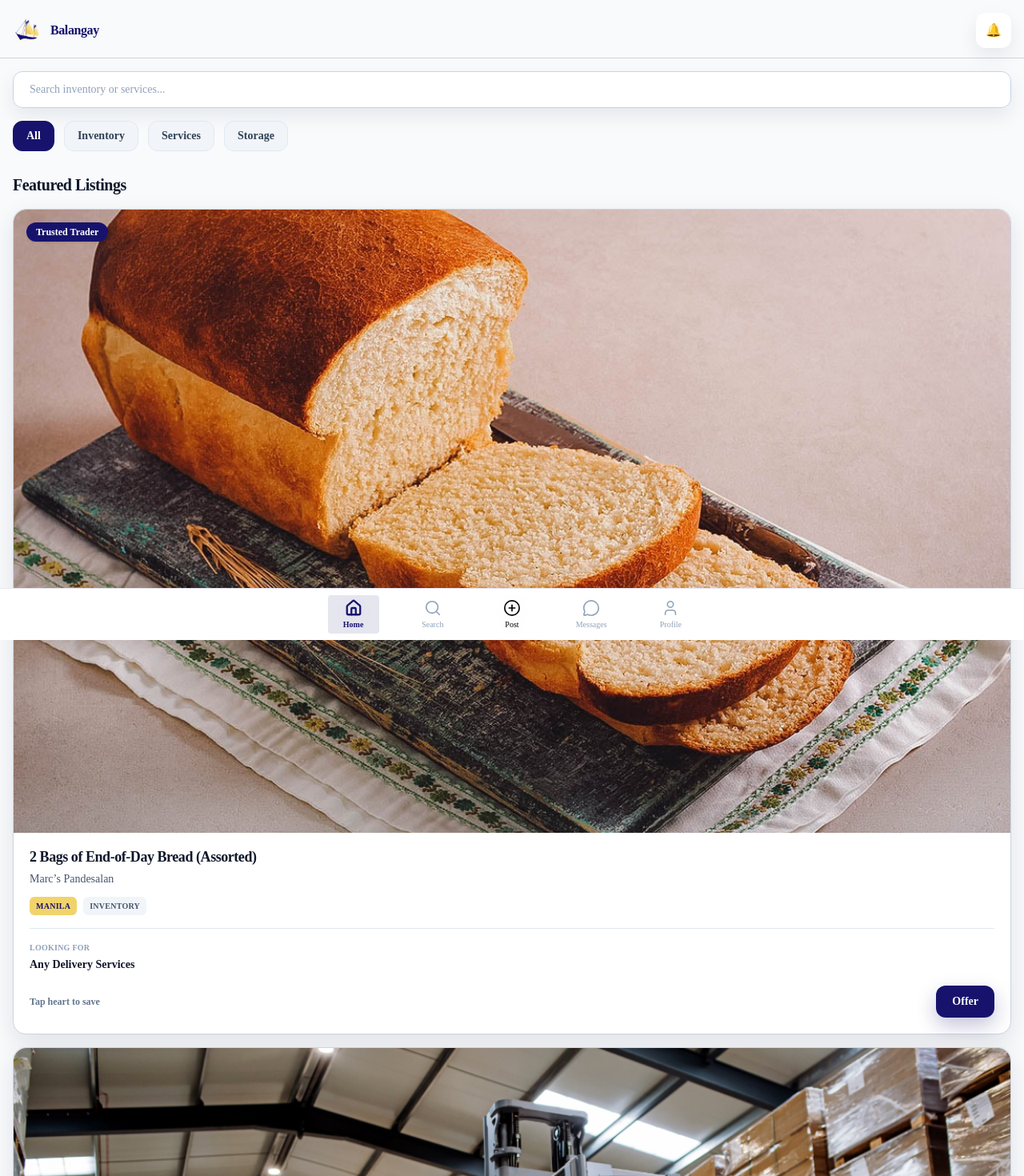
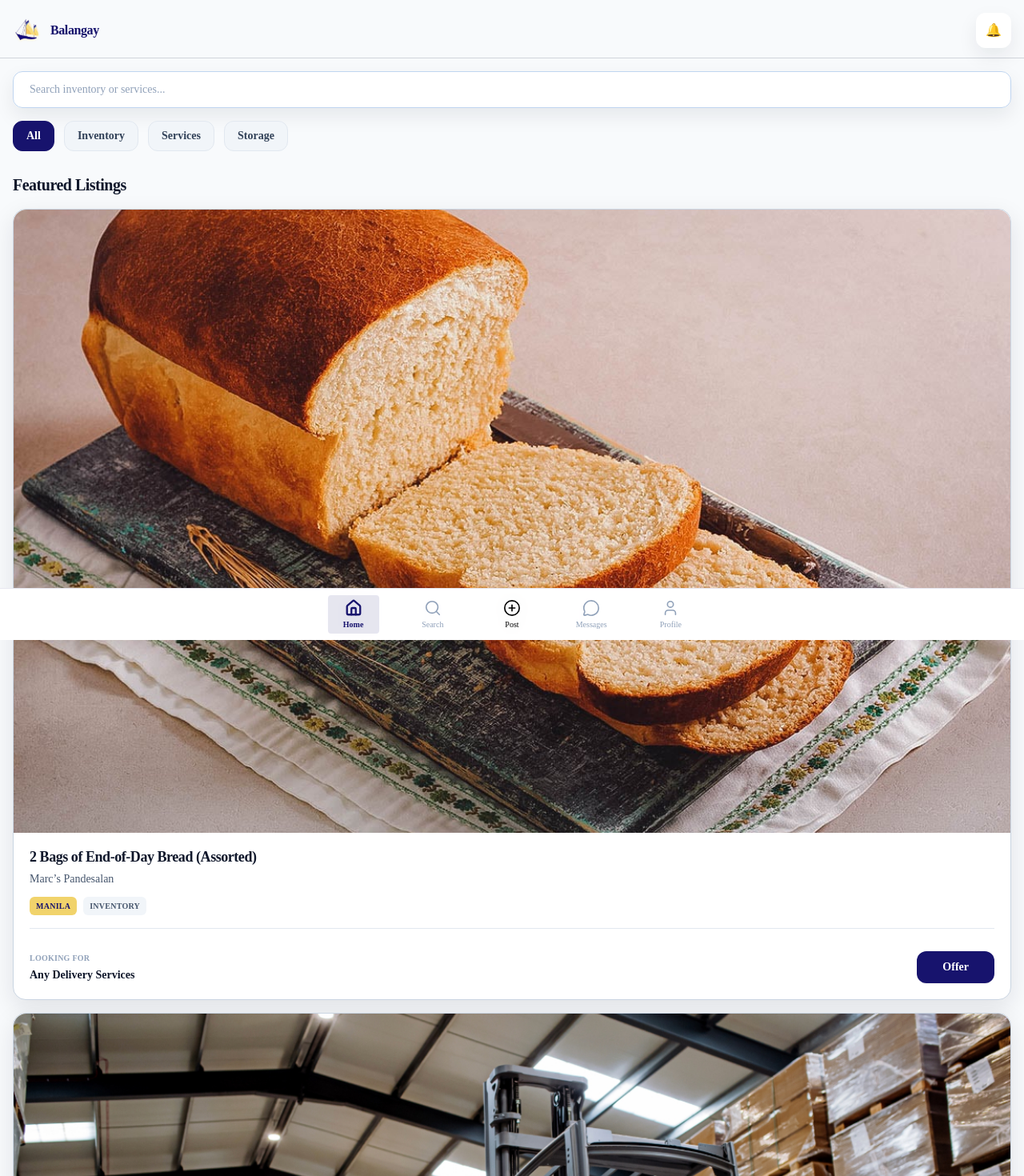
Before and after one commit to CoderTofu/Balangay-Portal, a Next.js app: page /home in a window 1280 px wide. Shown: the top 1470 px of the page at 80% size. Built offline with nearby package versions, Linux system fonts and the light colour scheme; a web font is replaced by a local one.

Commit message:
various ui fix

```diff
--- a/app/profile/page.tsx
+++ b/app/profile/page.tsx
@@ -6,7 +6,6 @@ import TopBar from "@/components/layout/TopBar";
 import BottomNav from "@/components/layout/BottomNav";
 import Button from "@/components/forms/Buttons";
 import StarRating from "@/components/posts/StarRating";
-import Modal from "@/components/ui/Modal";
 
 type UserProfile = {
   id: string;
@@ -60,11 +59,14 @@ export default function Profile() {
       if (!userId) return;
       setLoadingUser(true);
       try {
-        const res = await fetch("http://localhost:8080/api/users/get-user-by-id", {
-          method: "POST",
-          headers: { "Content-Type": "application/json" },
-          body: JSON.stringify({ id: userId }),
-        });
+        const res = await fetch(
+          "http://localhost:8080/api/users/get-user-by-id",
+          {
+            method: "POST",
+            headers: { "Content-Type": "application/json" },
+            body: JSON.stringify({ id: userId }),
+          },
+        );
         const data = (await res.json()) as UserProfile;
         setUser(data);
       } catch {
@@ -128,7 +130,9 @@ export default function Profile() {
                   type="button"
                   onClick={() => {
                     if (user?.location) {
-                      navigator.clipboard?.writeText(user.location).catch(() => {});
+                      navigator.clipboard
+                        ?.writeText(user.location)
+                        .catch(() => {});
                     }
                   }}
                   className="cursor-pointer rounded-md bg-[#F1D36B] px-2 py-1 text-[10px] font-extrabold tracking-wide text-[#17136D] transition hover:brightness-95 active:scale-[0.99]"
@@ -137,7 +141,10 @@ export default function Profile() {
                   {(user?.location || "—").toUpperCase()}
                 </button>
                 <span className="rounded-md bg-slate-100 px-2 py-1 text-[10px] font-extrabold tracking-wide text-slate-600">
-                  {(user?.type === "business" ? "BUSINESS" : "INDIVIDUAL").toUpperCase()}
+                  {(user?.type === "business"
+                    ? "BUSINESS"
+                    : "INDIVIDUAL"
+                  ).toUpperCase()}
                 </span>
               </div>
             </div>
@@ -199,8 +206,9 @@ export default function Profile() {
                 const primaryOffer = barter.offers?.[0];
                 const title = primaryOffer?.name ?? "Barter Offer";
                 const subtitle = user?.location ?? "—";
-                const imageSrc =
-                  primaryOffer?.image_url ? `/uploads/${primaryOffer.image_url}` : null;
+                const imageSrc = primaryOffer?.image_url
+                  ? `/uploads/${primaryOffer.image_url}`
+                  : null;
 
                 return (
                   <div
@@ -210,8 +218,8 @@ export default function Profile() {
                     <div className="flex gap-4">
                       <button
                         type="button"
-                        onClick={() => setSelectedBarter(barter)}
-                        className="group relative h-16 w-20 overflow-hidden rounded-xl bg-slate-100 ring-1 ring-slate-200 transition focus:outline-none focus:ring-2 focus:ring-[#17136D]/20"
+                        onClick={() => {}}
+                        className="group relative h-37.5 w-37.5 overflow-hidden rounded-xl bg-slate-100 ring-1 ring-slate-200 transition focus:outline-none focus:ring-2 focus:ring-[#17136D]/20"
                         aria-label="View barter details"
                       >
                         {imageSrc ? (
@@ -234,20 +242,19 @@ export default function Profile() {
                           onClick={() => setSelectedBarter(barter)}
                           className="block w-full cursor-pointer text-left"
                         >
-                          <div className="truncate text-sm font-extrabold tracking-tight text-slate-900">
+                          <div className="truncate text-xl capitalize font-extrabold tracking-tight text-slate-900">
                             {title}
                           </div>
-                          <div className="mt-0.5 text-xs font-semibold text-slate-500">
+                          <div className="mt-0.5 text-md font-semibold text-slate-500">
                             {subtitle}
                           </div>
                         </button>
 
                         <div className="mt-3">
                           <Button
-                            text="OFFER"
+                            text="VIEW OFFER"
                             variant="primary"
-                            className="mt-0 rounded-xl py-3 text-sm shadow-[0_10px_25px_rgba(23,19,109,0.18)] hover:bg-[#100b56]"
-                            clickEvent={() => setSelectedBarter(barter)}
+                            clickEvent={() => {}}
                           />
                         </div>
                       </div>
@@ -261,67 +268,6 @@ export default function Profile() {
       </div>
 
       <BottomNav />
-
-      <Modal
-        open={selectedBarter !== null}
-        title="Make an offer"
-        description="Quick preview of this open barter. (Hook up your offer flow here when ready.)"
-        onClose={() => setSelectedBarter(null)}
-      >
-        <div className="space-y-4">
-          <div className="rounded-xl bg-slate-50 p-4 ring-1 ring-slate-200">
-            <div className="text-[11px] font-extrabold tracking-wide text-slate-600">
-              OFFERING
-            </div>
-            <div className="mt-2 flex gap-2 overflow-x-auto pb-1">
-              {(selectedBarter?.offers ?? []).slice(0, 8).map((o, idx) => (
-                <span
-                  key={`${o.id ?? idx}`}
-                  className="shrink-0 rounded-full bg-white px-3 py-1 text-xs font-semibold text-slate-700 ring-1 ring-slate-200"
-                  title={o.description}
-                >
-                  {o.name}
-                </span>
-              ))}
-            </div>
-          </div>
-
-          <div className="rounded-xl bg-slate-50 p-4 ring-1 ring-slate-200">
-            <div className="text-[11px] font-extrabold tracking-wide text-slate-600">
-              REQUESTING
-            </div>
-            <div className="mt-2 flex gap-2 overflow-x-auto pb-1">
-              {(selectedBarter?.requests ?? []).slice(0, 8).map((r, idx) => (
-                <span
-                  key={`${r.id ?? idx}`}
-                  className="shrink-0 rounded-full bg-white px-3 py-1 text-xs font-semibold text-slate-700 ring-1 ring-slate-200"
-                  title={r.description}
-                >
-                  {r.name}
-                </span>
-              ))}
-            </div>
-          </div>
-
-          <div className="flex gap-3">
-            <Button
-              text="CLOSE"
-              variant="secondary"
-              className="mt-0 w-1/2 rounded-xl py-3 text-sm"
-              clickEvent={() => setSelectedBarter(null)}
-            />
-            <Button
-              text="CONTINUE"
-              variant="primary"
-              className="mt-0 w-1/2 rounded-xl py-3 text-sm hover:bg-[#100b56]"
-              clickEvent={() => {
-                setSelectedBarter(null);
-                router.push("/messaging");
-              }}
-            />
-          </div>
-        </div>
-      </Modal>
     </main>
   );
 }
--- a/app/sign-up/page.tsx
+++ b/app/sign-up/page.tsx
@@ -108,9 +108,8 @@ export default function SignUp() {
   );
 
   return (
-    <main className="min-h-screen pb-24">
-      <TopBar></TopBar>
-      <div className="mx-auto w-full px-4 ">
+    <main className="min-h-screen pb-24 flex flex-col justify-center items-center">
+      <div className="mx-auto w-full px-4">
         {/* Stepper */}
         <section className="rounded-2xl bg-white px-6 pt-5 pb-10 shadow-[0_10px_30px_rgba(16,24,40,0.10)]">
           <Stepper
--- a/components/layout/BottomNav.tsx
+++ b/components/layout/BottomNav.tsx
@@ -50,7 +50,11 @@ export default function BottomNav() {
 
   const isActive = (href: string) => {
     if (href === "/home") {
-      return pathname === "/home" || pathname === "/";
+      return (
+        pathname === "/home" ||
+        pathname === "/" ||
+        pathname.startsWith("/home/")
+      );
     }
     return pathname.startsWith(href);
   };
--- a/components/layout/TopBar.tsx
+++ b/components/layout/TopBar.tsx
@@ -1,16 +1,20 @@
 import Image from "next/image";
+import Link from "next/link";
 
 export default function TopBar() {
   return (
     <header className="sticky top-0 z-10 bg-slate-50/90 backdrop-blur border-b border-gray-300 mb-4">
       <div className="mx-auto flex w-full items-center justify-between px-4 pb-3 pt-4">
         <div className="flex items-center gap-3">
+          <Link href={"/home"}>
             <Image
               alt="Balangay"
               src="/design-assets/logo-login.png"
               width={35}
               height={35}
             />
+          </Link>
+
           <span className="text-md font-semibold italic tracking-tight text-[#17136D]">
             Balangay
           </span>
--- a/components/posts/PostCard.tsx
+++ b/components/posts/PostCard.tsx
@@ -3,29 +3,17 @@
 import Image from "next/image";
 import Link from "next/link";
 import { useState } from "react";
+import Button from "../forms/Buttons";
 import { Heart } from "lucide-react";
 import type { Listing } from "./types";
 
 type PostCardProps = {
   listing: Listing;
   initiallySaved?: boolean;
-  onSaveToggle?: (listingId: string, saved: boolean) => void;
-  onOffer?: (listingId: string) => void;
 };
 
-export default function PostCard({
-  listing,
-  initiallySaved = false,
-  onSaveToggle,
-  onOffer,
-}: PostCardProps) {
+export default function PostCard({ listing, initiallySaved = false }: PostCardProps) {
   const [saved, setSaved] = useState(initiallySaved);
-
-  function handleSaveToggle() {
-    const nextSaved = !saved;
-    setSaved(nextSaved);
-    onSaveToggle?.(listing.id, nextSaved);
-  }
 
   return (
     <article className="group rounded-2xl border border-slate-300 bg-white shadow-[0_10px_30px_rgba(16,24,40,0.10)] transition duration-200 hover:-translate-y-0.5 hover:shadow-[0_16px_36px_rgba(16,24,40,0.16)]">
@@ -45,11 +33,6 @@ export default function PostCard({
           ) : (
             <div className="absolute inset-0 bg-linear-to-br from-slate-200 via-slate-100 to-white" />
           )}
-          {listing.trusted ? (
-            <div className="absolute left-4 top-4 rounded-full bg-[#17136D] px-3 py-1 text-xs font-semibold text-white shadow">
-              Trusted Trader
-            </div>
-          ) : null}
         </div>
 
         <div className="px-5 pb-5 pt-4">
@@ -82,22 +65,13 @@ export default function PostCard({
                 {listing.lookingFor}
               </div>
             </div>
+            <Button
+              text="Offer"
+              className="inline-flex items-center justify-center rounded-xl bg-[#17136D]! px-8! py-2.5! text-sm font-semibold text-white transition hover:bg-[#100b56]! w-fit!"
+            ></Button>
           </div>
         </div>
       </Link>
-
-      <div className="px-5 pb-5 -mt-1 flex items-center justify-between gap-3">
-        <span className="text-xs font-semibold text-slate-500">
-          {saved ? "Saved" : "Tap heart to save"}
-        </span>
-        <Link
-          href={`/home/${listing.id}`}
-          onClick={() => onOffer?.(listing.id)}
-          className="inline-flex items-center justify-center rounded-xl bg-[#17136D] px-5 py-2.5 text-sm font-semibold text-white shadow-[0_10px_25px_rgba(23,19,109,0.25)] transition hover:bg-[#100b56]"
-        >
-          Offer
-        </Link>
-      </div>
     </article>
   );
 }
```
Lines whose indentation alone changed are shown as unchanged.
